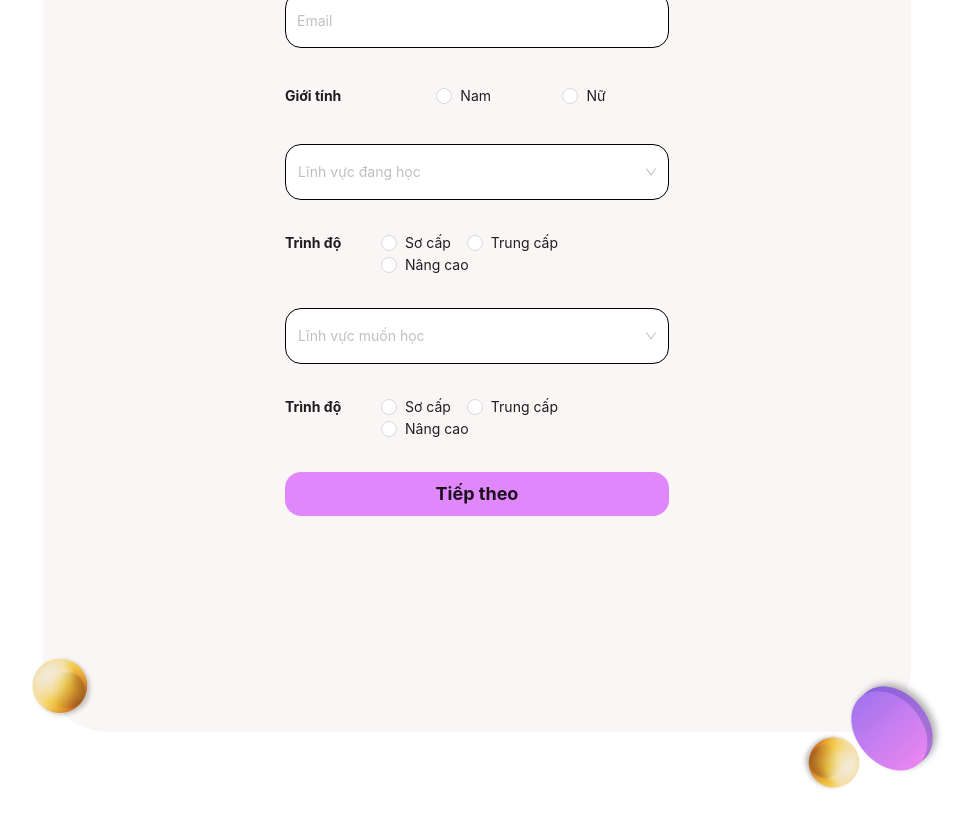
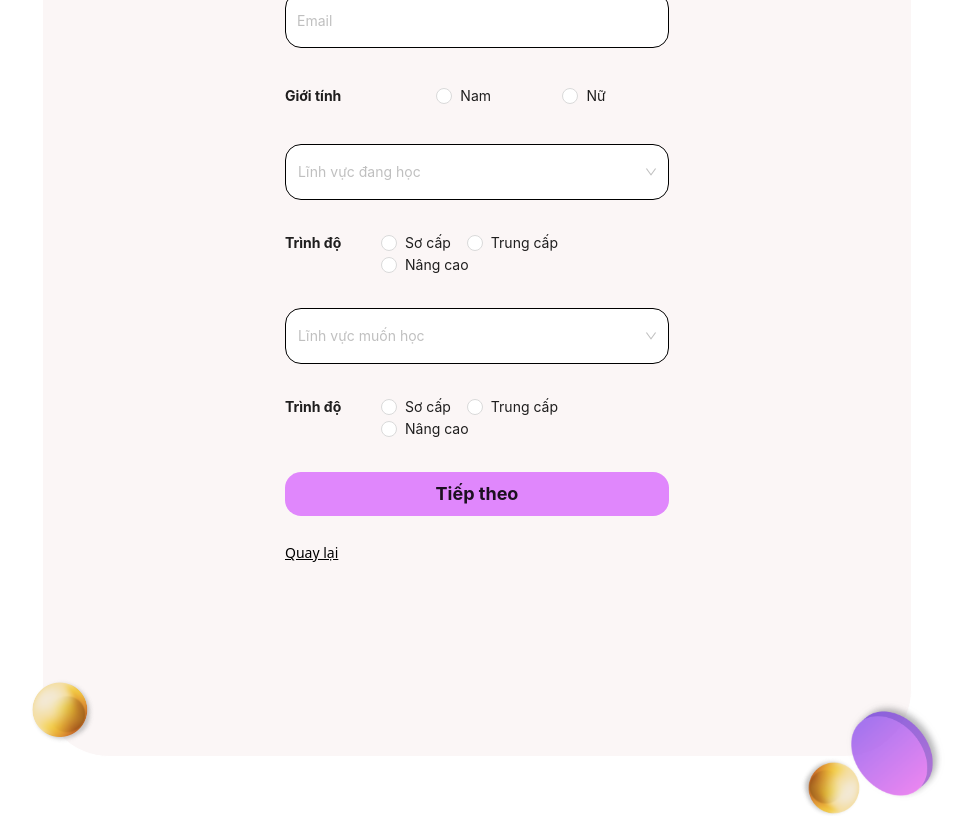
Before and after one commit to sugarviet/emate-user, a Next.js app: page /create-profile in a window 1280 px wide. Shown: the part 559-1375 px from the top of the page, without its empty margins (163-1134 px from the left). Built offline with nearby package versions, Linux system fonts and the light colour scheme.

Commit message:
fixed css profile page

```diff
--- a/src/app/create-profile/createProfile.module.css
+++ b/src/app/create-profile/createProfile.module.css
@@ -23,10 +23,10 @@
   /* w-48 */
   /* md:w-96 md:h-14 w-72 h-10 */
   .form_wrapper {
-    @apply w-1/2 md:px-12 sm:px-6 px-0 pt-16 pb-48 rounded-lg;
+    @apply md:px-12 sm:px-6 px-0 pt-16 pb-48 rounded-lg;
   }
 
-  .radio_block
+  .input_block
   {
     @apply md:w-96 w-72
   }
--- a/src/app/create-profile/page.jsx
+++ b/src/app/create-profile/page.jsx
@@ -6,6 +6,7 @@ import { Form, Input, Select, Radio } from "antd";
 import { motion as m } from "framer-motion";
 
 import styles from "./createProfile.module.css";
+import Link from "next/link";
 
 const CreateProfileFirstPage = () => {
   const onFinish = (values) => {
@@ -104,7 +105,7 @@ const CreateProfileFirstPage = () => {
 
           <Form.Item
             name="gender"
-            className={styles.radio_block}
+            className={styles.input_block}
             rules={[
               {
                 required: true,
@@ -124,6 +125,7 @@ const CreateProfileFirstPage = () => {
           {/* MAJOR START */}
           <Form.Item
             name="major"
+            className={styles.input_block}
             rules={[
               {
                 required: true,
@@ -173,6 +175,7 @@ const CreateProfileFirstPage = () => {
 
           <Form.Item
             name="follow_major"
+            className={styles.input_block}
             rules={[
               {
                 required: true,
@@ -225,6 +228,10 @@ const CreateProfileFirstPage = () => {
             </button>
           </Form.Item>
         </Form>
+
+        <Link className="font-thin text-sm" href={"/"}>
+          <u>Quay lại</u>
+        </Link>
       </div>
 
       {/* Images setup */}
```
